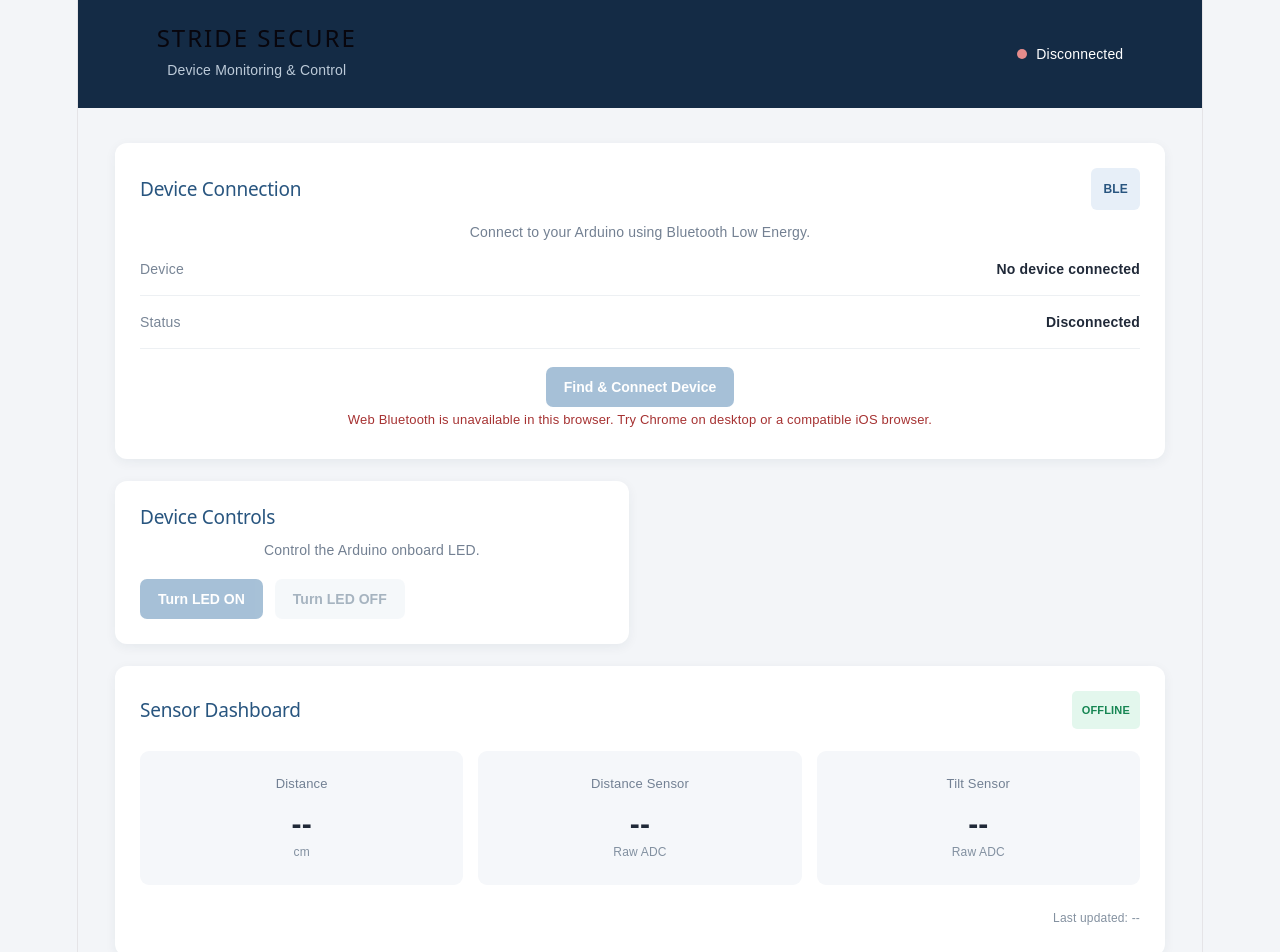
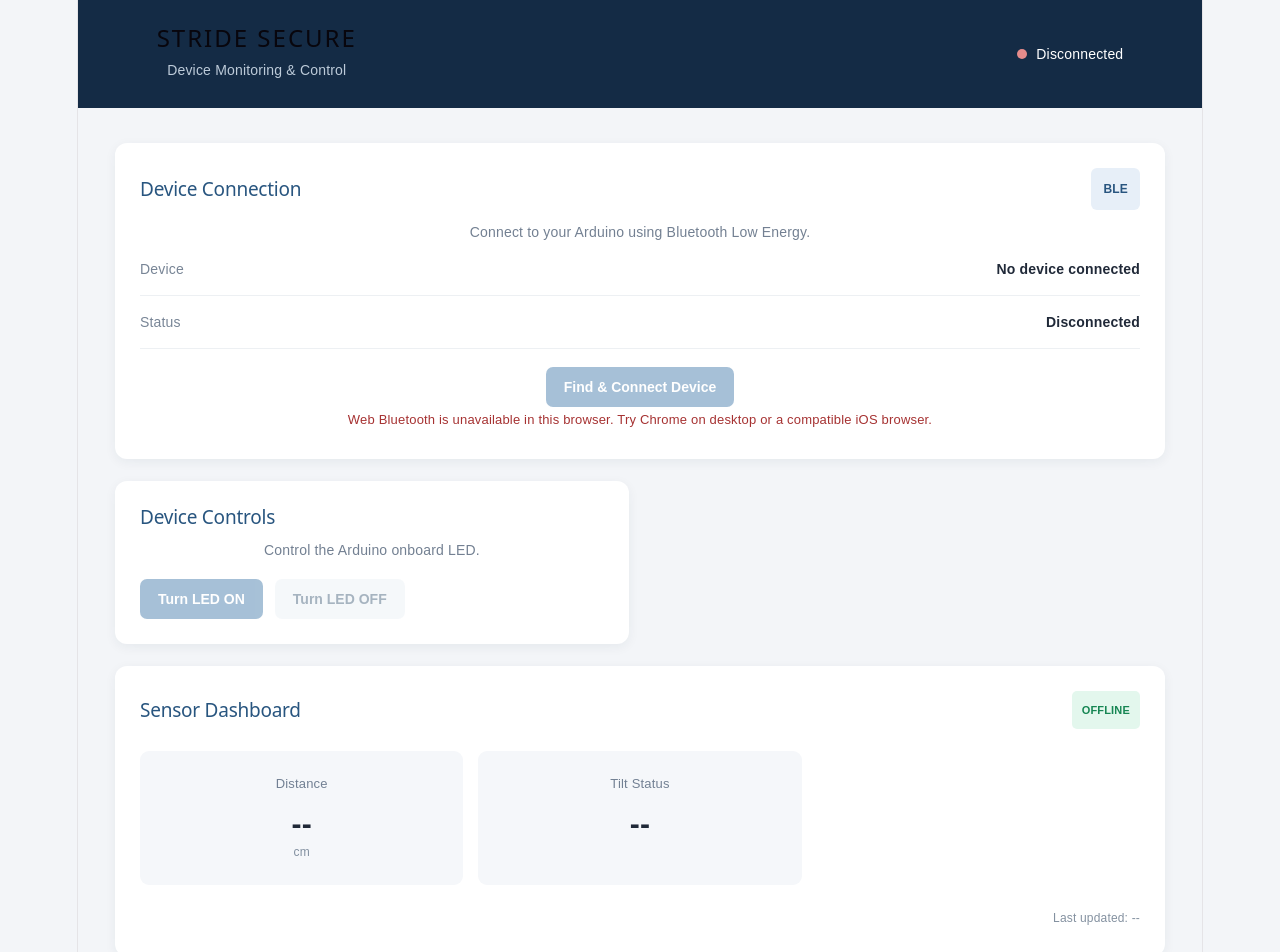
Before and after one commit to Janinez2/Stride-Secure, a React (Vite) app in the folder code/web/: page / in a window 1280 px wide. Shown: the top 952 px of the page. Built offline with nearby package versions, Linux system fonts and the light colour scheme.

Commit message:
changed analytics

```diff
--- a/code/web/src/App.tsx
+++ b/code/web/src/App.tsx
@@ -226,26 +226,12 @@ function App() {
 
             <div className="sensor-card">
               <span className="sensor-label">
-                Distance Sensor
+                Tilt Status
               </span>
 
               <div className="sensor-value">
-                {telemetry?.dist_raw ?? "--"}
+                {telemetry?.tilt_status ?? "--"}
               </div>
-
-              <span className="sensor-unit">Raw ADC</span>
-            </div>
-
-            <div className="sensor-card">
-              <span className="sensor-label">
-                Tilt Sensor
-              </span>
-
-              <div className="sensor-value">
-                {telemetry?.tilt_raw ?? "--"}
-              </div>
-
-              <span className="sensor-unit">Raw ADC</span>
             </div>
           </div>
 
--- a/code/web/src/ble.ts
+++ b/code/web/src/ble.ts
@@ -14,8 +14,9 @@ export const TELEMETRY_UUID =
 // Sensor data received from Arduino.
 export interface Telemetry {
   distance_cm: number;
-  dist_raw: number;
-  tilt_raw: number;
+  average_cm: number;
+  tilt_status: string;
+  over40_count: number;
 }
 
 let device: BluetoothDevice | null = null;
@@ -94,8 +95,9 @@ export async function connectToArduino(
 
         if (
           typeof data.distance_cm !== "number" ||
-          typeof data.dist_raw !== "number" ||
-          typeof data.tilt_raw !== "number"
+          typeof data.average_cm !== "number" ||
+          typeof data.tilt_status !== "string" ||
+          typeof data.over40_count !== "number"
         ) {
           throw new Error("Invalid telemetry format.");
         }
```
Also changed, not shown: 1 other file (tests, documents, lock files or other folders).
